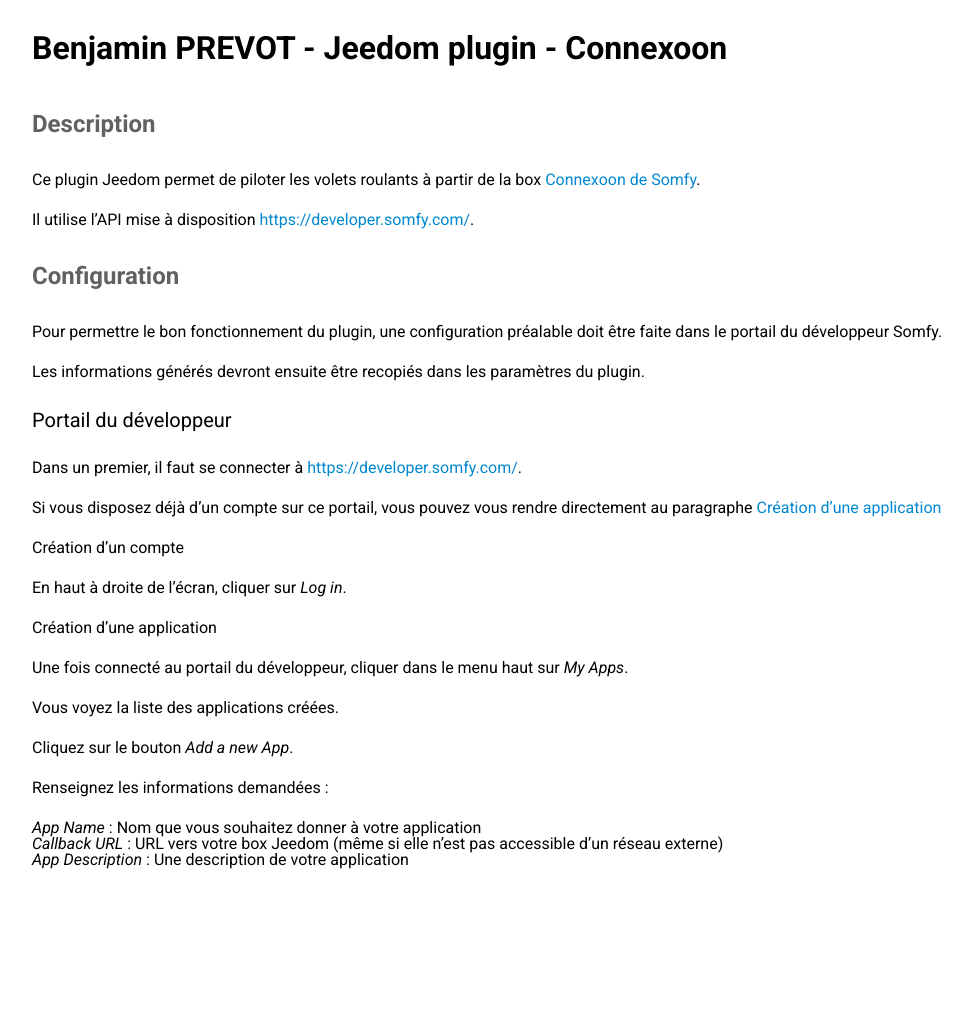
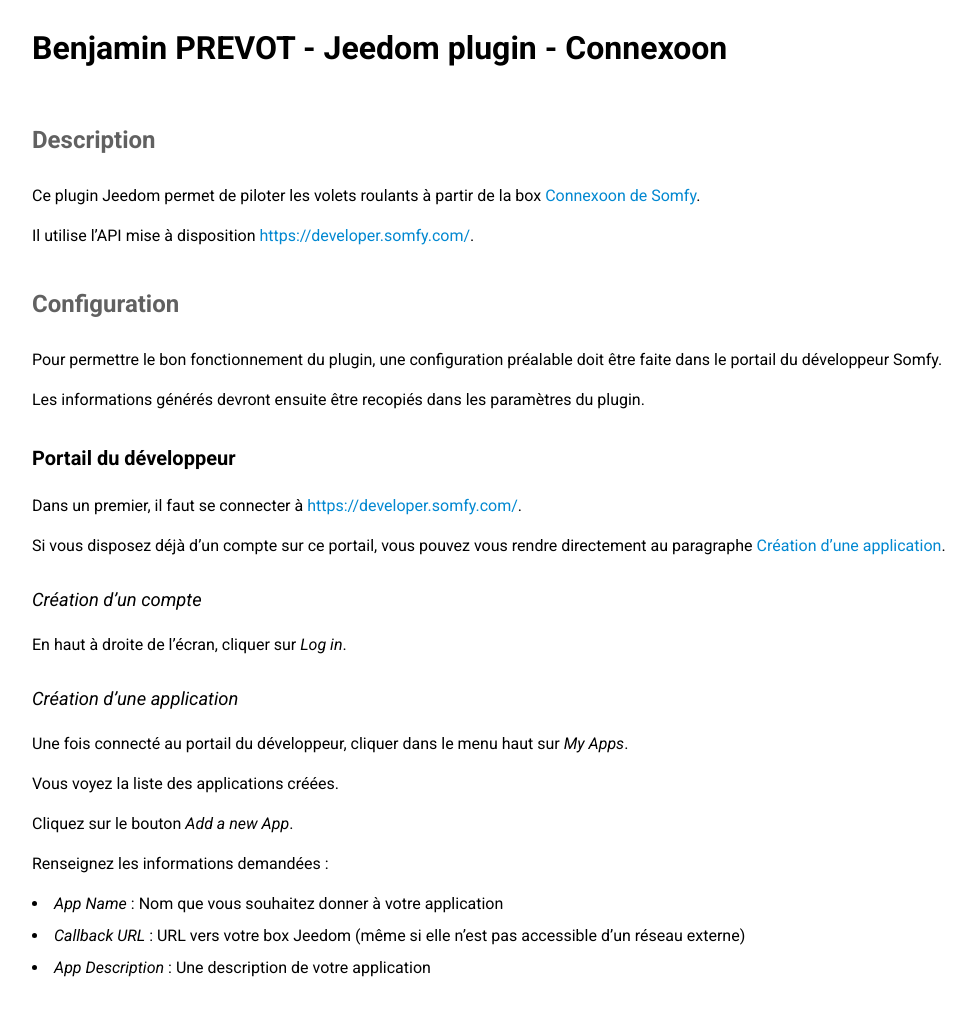
Before and after one commit to benjaminprevot/jeedom-plugin-connexoon, a Jekyll site: the page built from docs/fr_FR/index.md, in a window 1280 px wide. Shown: the whole page, without its empty margins (0-977 px from the left). Built offline with Jekyll 4.4.1, drawn with Linux system fonts in a browser that asks for light colours; our own code applies the rules of GitHub Pages for plain Markdown files; before the commit the page ends 900 px from its top, so only the background shows below that.

Commit message:
Correct style and doc

```diff
--- a/docs/assets/css/main.scss
+++ b/docs/assets/css/main.scss
@@ -21,24 +21,26 @@ main {
 h1 {
   font-size: 2em;
   font-weight: bold;
-  margin-bottom: 1.5em;
+  margin-bottom: 2em;
 }
 
 h2 {
   color: #616161;
   font-size: 1.5em;
   font-weight: bold;
-  margin: 1.5em 0;
+  margin: 2em 0 1.5em 0;
 }
 
 h3 {
   font-size: 1.25em;
-  margin: 1.5em 0;
+  font-weight: bold;
+  margin: 2em 0 1.5em 0;
 }
 
 h4 {
-  font-size: 1em;
-  margin: 1.5em 0;
+  font-size: 1.15em;
+  font-style: italic;
+  margin: 2em 0 1.5em 0;
 }
 
 p {
@@ -59,3 +61,11 @@ a {
 em {
   font-style: italic;
 }
+
+ul {
+  list-style: inside;
+
+  li {
+    margin: 1em 0;
+  }
+}
--- a/docs/fr_FR/index.md
+++ b/docs/fr_FR/index.md
@@ -20,7 +20,7 @@ Les informations générés devront ensuite être recopiés dans les paramètres
 
 Dans un premier, il faut se connecter à [https://developer.somfy.com/](https://developer.somfy.com/).
 
-Si vous disposez déjà d'un compte sur ce portail, vous pouvez vous rendre directement au paragraphe [Création d'une application](#création-d-une-application)
+Si vous disposez déjà d'un compte sur ce portail, vous pouvez vous rendre directement au paragraphe [Création d'une application](#création-dune-application).
 
 #### Création d'un compte
 
```
